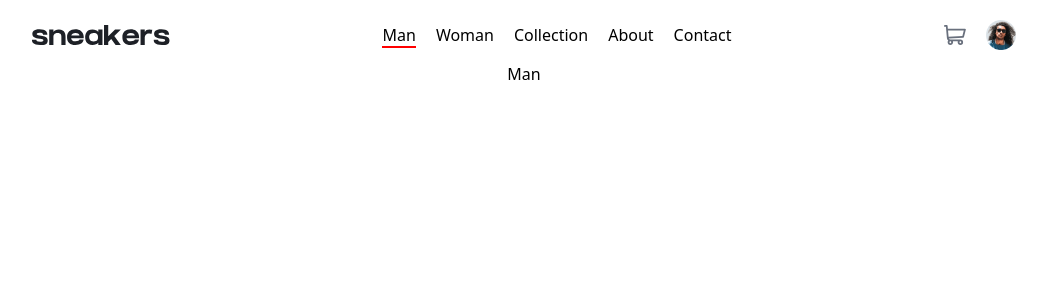
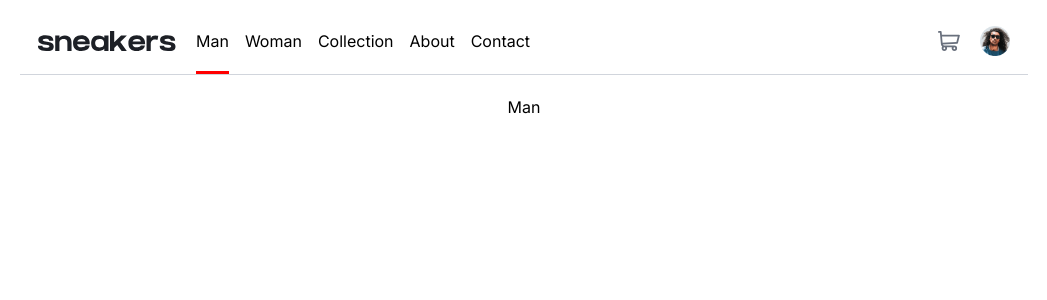
Before and after one commit to ElhassnAli/E-commerce-product-page, a React (Vite) app: page / in a window 1280 px wide. Shown: the top 300 px of the page, without its empty margins (116-1163 px from the left). Built offline with nearby package versions, Linux system fonts and the light colour scheme.

Commit message:
Enhance layout and styles for Header, NavBar, and App components; improve responsiveness and accessibility

```diff
--- a/src/App.jsx
+++ b/src/App.jsx
@@ -11,7 +11,7 @@ function App() {
 
   return (
     <div
-      className={` md:w-[80%] md:m-auto p-2 h-dvh ${isOpen ? "bg-black/20" : ""}`}
+      className={` md:w-[80%] md:m-auto p-2 h-dvh font-display${isOpen ? "bg-black/20" : ""}`}
       onClick={() => isOpen && setIsOpen(false)}
     >
       <BrowserRouter>
--- a/src/components/Header.jsx
+++ b/src/components/Header.jsx
@@ -1,8 +1,8 @@
 import NavBar from "./NavBar";
 function Header({ isOpen, setIsOpen }) {
   return (
-    <header className="flex items-center justify-between md:p-3 p-2">
-      <div className="flex justify-between items-center gap-3 ">
+    <header className="flex items-center justify-between md:p-4.5  md:border-b border-gray-300 mb-5">
+      <div className="flex justify-between items-center gap-5 ">
         <img
           src="/images/icon-menu.svg"
           alt="icon-menu"
@@ -13,10 +13,11 @@ function Header({ isOpen, setIsOpen }) {
         <img
           src="/images/logo.svg"
           alt="Sneakers logo"
-          className={isOpen ? "pl-5" : undefined}
+          className={` ${isOpen ? "pl-5" : undefined}`}
         />
+        <NavBar Open={isOpen} IsOpen={setIsOpen} />
       </div>
-      <NavBar Open={isOpen} IsOpen={setIsOpen} />
+
       <div className="flex justify-between items-center gap-5 ">
         <button>
           <img src="/images/icon-cart.svg" alt="icon-cart" />
--- a/src/components/NavBar.jsx
+++ b/src/components/NavBar.jsx
@@ -3,7 +3,7 @@ import { NavLink } from "react-router-dom";
 function NavBar({ Open, IsOpen }) {
   return (
     <nav
-      className={`absolute md:static -translate-x-[150%] transition duration-300 md:translate-x-0 top-0  ${Open ? "open" : undefined}`}
+      className={`absolute md:static -translate-x-[150%] transition duration-300 md:translate-x-0 top-0 lg:text-[16px] ${Open ? "open" : undefined}`}
     >
       <img
         src="/images/icon-close.svg"
@@ -12,21 +12,31 @@ function NavBar({ Open, IsOpen }) {
         className="md:hidden mb-10"
       />
 
-      <ul className="flex flex-col gap-4  md:flex-row md:justify-between md:gap-5 ">
+      <ul className="flex flex-col gap-4  md:flex-row md:justify-between md:gap-4 ">
         <li onClick={() => IsOpen(false)}>
-          <NavLink to="/">Man</NavLink>
+          <NavLink to="/" className="md:pb-5">
+            Man
+          </NavLink>
         </li>
         <li onClick={() => IsOpen(false)}>
-          <NavLink to="/woman">Woman</NavLink>
+          <NavLink to="/woman" className="md:pb-5">
+            Woman
+          </NavLink>
         </li>
         <li onClick={() => IsOpen(false)}>
-          <NavLink to="/collection">Collection</NavLink>
+          <NavLink to="/collection" className="md:pb-5">
+            Collection
+          </NavLink>
         </li>
         <li onClick={() => IsOpen(false)}>
-          <NavLink to="/about">About</NavLink>
+          <NavLink to="/about" className="md:pb-5">
+            About
+          </NavLink>
         </li>
         <li onClick={() => IsOpen(false)}>
-          <NavLink to="/contact">Contact</NavLink>
+          <NavLink to="/contact" className="md:pb-5">
+            Contact
+          </NavLink>
         </li>
       </ul>
     </nav>
--- a/src/index.css
+++ b/src/index.css
@@ -1,17 +1,26 @@
+@import url("https://fonts.googleapis.com/css2?family=Inter:ital,opsz,wght@0,14..32,100..900;1,14..32,100..900&display=swap");
+
 @import "tailwindcss";
 
-h1{
+h1 {
   text-align: center;
 }
-ul .active{
-    border-bottom: 2px solid red;
+
+@media (min-width: 768px) {
+  ul li a.active {
+    border-bottom: 3px solid red;
   }
-header .open{
+}
+
+header .open {
   transform: translateX(150%);
   background-color: white;
   left: 0;
   padding: 20px;
   width: 60%;
   height: 100%;
-    transition: 0.3s ease ;
+  transition: 0.3s ease;
 }
+html {
+  font-family: "Inter", sans-serif;
+}
```
Lines whose indentation alone changed are shown as unchanged.
